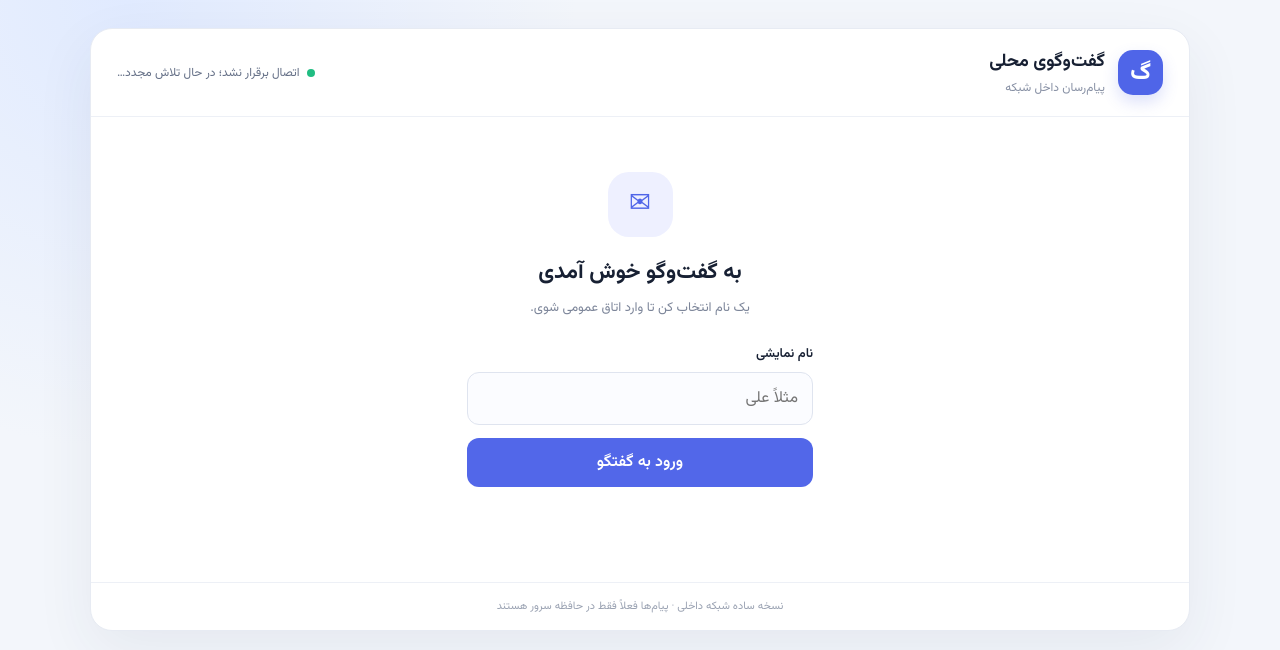
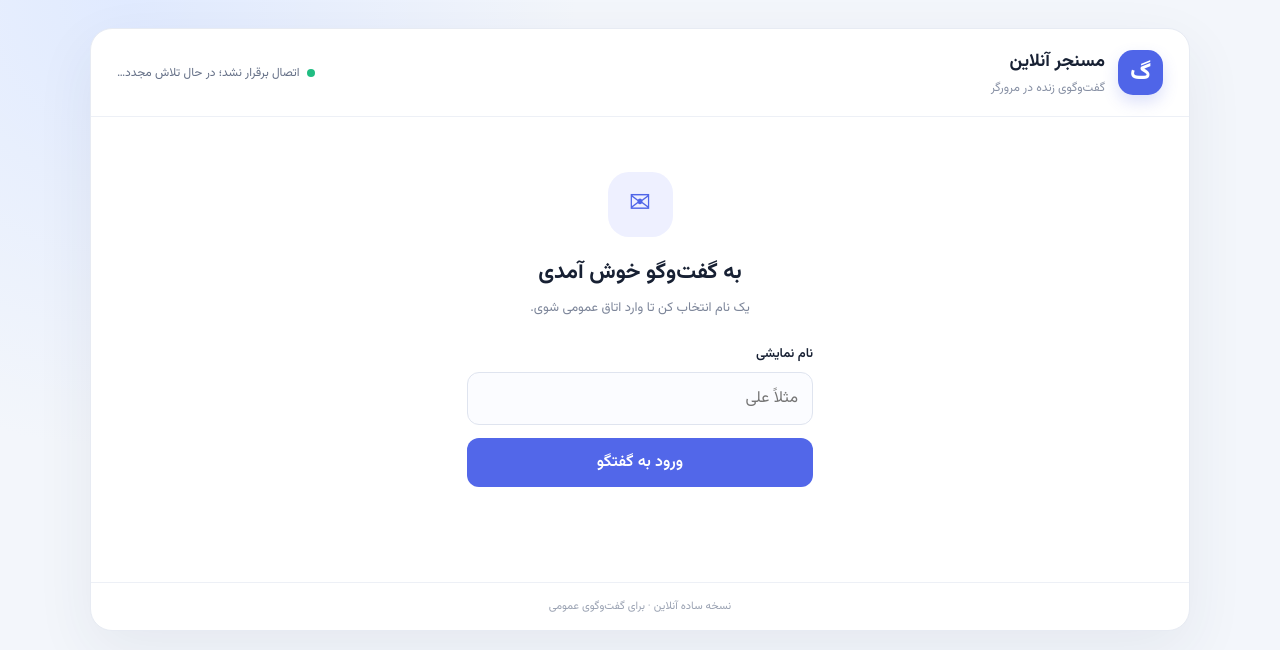
Before and after one commit to amir18es/local-messanger, a website: page public/index.html in a window 1280 px wide. Drawn offline with nearby package versions, Linux system fonts and the light colour scheme; no server answers.

Commit message:
Update index.html

```diff
--- a/public/index.html
+++ b/public/index.html
@@ -3,14 +3,16 @@
 <head>
   <meta charset="UTF-8">
   <meta name="viewport" content="width=device-width, initial-scale=1.0">
-  <title>مسنجر محلی</title>
+  <meta name="theme-color" content="#0f766e">
+  <meta name="description" content="مسنجر آنلاین ساده برای گفت‌وگوی زنده در مرورگر">
+  <title>مسنجر آنلاین</title>
   <link rel="stylesheet" href="/style.css">
 </head>
 <body>
   <main class="app-shell">
     <header class="topbar">
       <div class="brand-icon" aria-hidden="true">گ</div>
-      <div><h1>گفت‌وگوی محلی</h1><p>پیام‌رسان داخل شبکه</p></div>
+      <div><h1>مسنجر آنلاین</h1><p>گفت‌وگوی زنده در مرورگر</p></div>
       <div class="connection"><span class="dot"></span><span id="connectionText">در حال اتصال…</span></div>
     </header>
 
@@ -42,7 +44,7 @@
         <div class="composer-hint">برای ارسال پیام، Enter را بزن.</div>
       </section>
     </section>
-    <footer>نسخه ساده شبکه داخلی · پیام‌ها فعلاً فقط در حافظه سرور هستند</footer>
+    <footer>نسخه ساده آنلاین · برای گفت‌وگوی عمومی</footer>
   </main>
   <script src="/socket.io/socket.io.js"></script>
   <script src="/app.js"></script>
```
